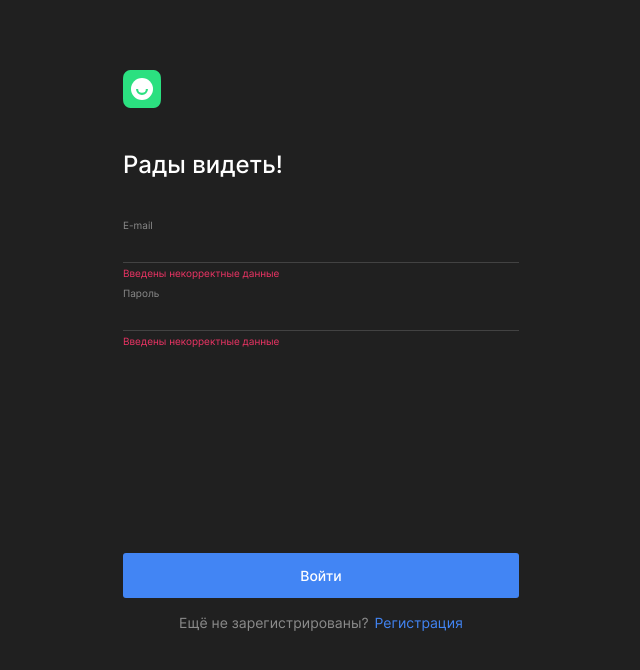
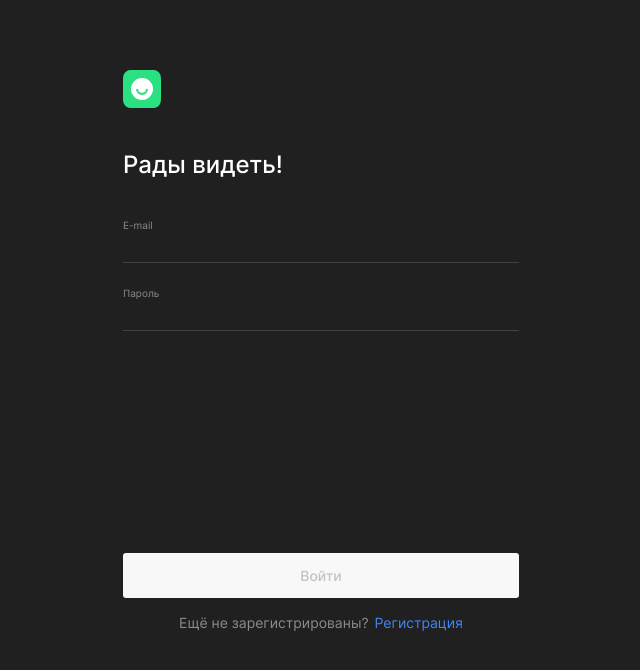
Before and after one commit to Anna-Borovkova/movies-explorer-frontend, a React (Create React App) app: page /signin in a window 1280 px wide. Shown: the top 670 px of the page, without its empty margins (319-959 px from the left). Built offline with nearby package versions, Linux system fonts and the light colour scheme; the HTML template or start-up script is replaced by a standard one.

Commit message:
feat: реализовать авторизацию и регистрацию пользователя

```diff
--- a/src/components/App/App.js
+++ b/src/components/App/App.js
@@ -22,21 +22,12 @@ function App() {
   // }
 
   // для среднего и узкого экрана посмотреть вид открытого меню
-  const menuOpened = true;
 
   const isHeaderInclude =
     location.pathname === "/" ||
     location.pathname === "/movies" ||
     location.pathname === "/saved-movies" ||
     location.pathname === "/profile";
-
-  const headerClassName =
-    location.pathname === "/"
-      ? "header header_main-page"
-      : "header header_movies-page";
-
-  const profileIconClassName =
-    location.pathname === "/" ? "profile__main-page" : "profile__movies-page";
 
   const isFooterInclude =
     location.pathname === "/" ||
@@ -48,12 +39,7 @@ function App() {
       <div className="page">
         {isHeaderInclude ? (
           <header>
-            <Header
-              headerClassName={headerClassName}
-              isLoggedIn={isLoggedIn}
-              profileIconClassName={profileIconClassName}
-              menuOpened={menuOpened}
-            />
+            <Header isLoggedIn={isLoggedIn} />
           </header>
         ) : null}
         <main className="content">
--- a/src/components/Header/Header.js
+++ b/src/components/Header/Header.js
@@ -1,18 +1,34 @@
 import "./Header.css";
+import { useState } from "react";
+import { useLocation } from "react-router-dom";
 import Logo from "../Logo/Logo";
 import Navigation from "../Navigation/Navigation";
 import Menu from "../Menu/Menu";
 
 function Header(props) {
+  const location = useLocation();
+
+  const [isMenuOpened, setIsMenuOpened] = useState(false);
+
+  function handleMenuClick() {
+    setIsMenuOpened(!isMenuOpened);
+  }
+
+  const headerClassName =
+    location.pathname === "/"
+      ? "header header_main-page"
+      : "header header_movies-page";
+
   return (
-    <div className={props.headerClassName}>
+    <div className={headerClassName}>
       <Logo />
       <Navigation
         isLoggedIn={props.isLoggedIn}
         profileIconClassName={props.profileIconClassName}
-        menuOpened={props.menuOpened}
+        isMenuOpened={isMenuOpened}
+        onClick={handleMenuClick}
       />
-      {props.isLoggedIn && <Menu />}
+      {props.isLoggedIn && <Menu onClick={handleMenuClick} />}
     </div>
   );
 }
--- a/src/components/Input/Input.js
+++ b/src/components/Input/Input.js
@@ -1,6 +1,17 @@
 import "./Input.css";
 
-function Input({ title, type, name, id, value, onChange, validationMessage }) {
+function Input({
+  title,
+  type,
+  name,
+  id,
+  value,
+  onChange,
+  pattern,
+  minLength,
+  maxLength,
+  error,
+}) {
   return (
     <div className="input">
       <p className="input__title">{title}</p>
@@ -12,8 +23,11 @@ function Input({ title, type, name, id, value, onChange, validationMessage }) {
         id={id}
         value={value}
         onChange={onChange}
+        pattern={pattern}
+        minLength={minLength}
+        maxLength={maxLength}
       />
-      <span className="input__error-message">{validationMessage}</span>
+      <span className="input__error-message">{error}</span>
     </div>
   );
 }
--- a/src/components/Login/Login.js
+++ b/src/components/Login/Login.js
@@ -6,15 +6,13 @@ import Input from "../Input/Input";
 import FormPage from "../FormPage/FormPage";
 import { useFormWithValidation } from "../../hooks/useValidation";
 import { mainApi } from "../../utils/Api/MainApi";
-import { errors } from "../../utils/config";
 
 function Login({ handleLogin }) {
-  const [isFormValid, setFormValid] = useState(true);
-
   const navigate = useNavigate();
   const [signInError, setSignInError] = useState("");
 
-  const { values, error, handleChange } = useFormWithValidation({});
+  const { values, errors, handleChange, isValid, setIsValid, resetForm } =
+    useFormWithValidation({});
 
   function handleSubmit(evt) {
     evt.preventDefault();
@@ -37,11 +35,10 @@ function Login({ handleLogin }) {
         buttonText="Войти"
         errorMessage={signInError}
         questionText="Ещё не зарегистрированы?"
-        errorMassage="Что-то пошло не так..."
         linkPath="/signup"
         linkText="Регистрация"
         onSubmit={handleSubmit}
-        isFormValid={isFormValid}
+        isFormValid={isValid}
       >
         <Input
           title="E-mail"
@@ -50,7 +47,8 @@ function Login({ handleLogin }) {
           id="signin-email-input"
           value={values.email || ""}
           onChange={handleChange}
-          validationMessage="Введены некорректные данные"
+          pattern="\w+@\w+\.\w+"
+          error={errors.email}
         />
         <Input
           title="Пароль"
@@ -59,7 +57,8 @@ function Login({ handleLogin }) {
           id="signin-password-input"
           value={values.password || ""}
           onChange={handleChange}
-          validationMessage="Введены некорректные данные"
+          pattern="^.{2,30}$"
+          error={errors.password}
         />
       </Form>
     </FormPage>
--- a/src/components/Menu/Menu.js
+++ b/src/components/Menu/Menu.js
@@ -2,7 +2,7 @@ import "./Menu.css";
 
 function Menu(props) {
   return (
-    <div className="menu">
+    <div className="menu" onClick={props.onClick}>
       <div className="menu__line"></div>
       <div className="menu__line"></div>
       <div className="menu__line"></div>
--- a/src/components/Navigation/Navigation.js
+++ b/src/components/Navigation/Navigation.js
@@ -1,12 +1,17 @@
 import "./Navigation.css";
-import { Link, NavLink } from "react-router-dom";
+import { Link, NavLink, useLocation } from "react-router-dom";
 
 function Navigation(props) {
+  const location = useLocation();
+
+  const profileIconClassName =
+    location.pathname === "/" ? "profile__main-page" : "profile__movies-page";
+
   return (
     <div
       className={
         props.isLoggedIn
-          ? props.menuOpened
+          ? props.isMenuOpened
             ? "navigation navigation_opened"
             : "navigation navigation_closed"
           : "navigation navigation__unregistrated"
@@ -14,7 +19,7 @@ function Navigation(props) {
     >
       {props.isLoggedIn ? (
         <div className="navigation__container">
-          <div className="navigation__close-button">
+          <div className="navigation__close-button" onClick={props.onClick}>
             <div className="navigation__close-button-line"></div>
             <div className="navigation__close-button-line"></div>
           </div>
@@ -59,9 +64,9 @@ function Navigation(props) {
               `navigation__path navigation__path_profile ${
                 isActive ? "navigation__path_active" : ""
               } ${
-                props.menuOpened
+                props.isMenuOpened
                   ? "profile-image profile-image_movies-page"
-                  : props.profileIconClassName === "profile__main-page"
+                  : profileIconClassName === "profile__main-page"
                   ? "profile-image profile-image_main-page"
                   : "profile-image profile-image_movies-page"
               }`
--- a/src/components/Profile/Profile.js
+++ b/src/components/Profile/Profile.js
@@ -1,5 +1,4 @@
 import "./Profile.css";
-import { useNavigate, Link } from "react-router-dom";
 
 function Profile(props) {
   const inputsDisabled = true;
--- a/src/components/Register/Register.js
+++ b/src/components/Register/Register.js
@@ -6,21 +6,13 @@ import Input from "../Input/Input";
 import FormPage from "../FormPage/FormPage";
 import { useFormWithValidation } from "../../hooks/useValidation";
 import { mainApi } from "../../utils/Api/MainApi";
-import { errors } from "../../utils/config";
 
 function Register({ handleLogin }) {
-  const [isFormValid, setFormValid] = useState(false);
+  const navigate = useNavigate();
 
-  const navigate = useNavigate();
   const [signUpError, setSignUpError] = useState("");
-
-  // const { values, error, handleChange } = useFormWithValidation(
-  //   { name: "", email: "", password: "" },
-  //   { name: "", email: "", password: "" },
-  //   { name: false, email: false, password: false }
-  // );
-
-  const { values, error, handleChange } = useFormWithValidation({});
+  const { values, errors, handleChange, isValid, setIsValid, resetForm } =
+    useFormWithValidation({});
 
   function handleSubmit(evt) {
     evt.preventDefault();
@@ -49,7 +41,7 @@ function Register({ handleLogin }) {
         linkPath="/signin"
         linkText="Войти"
         onSubmit={handleSubmit}
-        isFormValid={isFormValid}
+        isFormValid={isValid}
       >
         <Input
           title="Имя"
@@ -58,7 +50,8 @@ function Register({ handleLogin }) {
           id="name-input"
           value={values.name || ""}
           onChange={handleChange}
-          validationMessage="Введены некорректные данные"
+          pattern="^[A-zА-яё\s\-]{2,30}$"
+          error={errors.name}
         />
         <Input
           title="E-mail"
@@ -67,7 +60,8 @@ function Register({ handleLogin }) {
           id="signup-email-input"
           value={values.email || ""}
           onChange={handleChange}
-          validationMessage="Введены некорректные данные"
+          pattern="\w+@\w+\.\w+"
+          error={errors.email}
         />
         <Input
           title="Пароль"
@@ -76,7 +70,8 @@ function Register({ handleLogin }) {
           id="signup-password-input"
           value={values.password || ""}
           onChange={handleChange}
-          validationMessage="Введены некорректные данные"
+          pattern="^.{2,30}$"
+          error={errors.password}
         />
       </Form>
     </FormPage>
--- a/src/hooks/useValidation.js
+++ b/src/hooks/useValidation.js
@@ -1,38 +1,34 @@
-import { useState, useCallback, useEffect } from "react";
+import { useState, useCallback } from "react";
+import { errorsMessages } from "../utils/config";
 
-//хук управления формой и валидации формы
-export function useFormWithValidation(
-  initialValue = {},
-  initialError,
-  initialIsValid
-) {
-  const [values, setValues] = useState(initialValue);
-  const [errors, setErrors] = useState(initialError);
-  const [isValid, setIsValid] = useState(initialIsValid);
-
-  // useEffect(() => {
-  //   setIsFormValid(Object.values(inputsValidity).every(validity => validity === true));
-  // }, [inputsValidity])
+export function useFormWithValidation() {
+  const [values, setValues] = useState({});
+  const [errors, setErrors] = useState({});
+  const [isValid, setIsValid] = useState(false);
 
   const handleChange = (event) => {
-    // const target = event.target;
-    // const name = target.name;
-    // const value = target.value;
-    const { value, name } = event.target;
+    const input = event.target;
+    const { value, name } = input;
+
+    if (input.validity.patternMismatch) {
+      input.setCustomValidity(errorsMessages[name]);
+    } else {
+      input.setCustomValidity("");
+    }
+
     setValues({ ...values, [name]: value });
-    setErrors({...errors, [name]: event.target.validationMessage });
-    setIsValid(event.target.closest("form").checkValidity());
+    setErrors({ ...errors, [name]: input.validationMessage });
+    setIsValid(input.closest("form").checkValidity());
   };
 
-  // const resetForm = useCallback(
-  //   (newValues = {}, newErrors = {}, newIsValid = false) => {
-  //     setValues(newValues);
-  //     setErrors(newErrors);
-  //     setIsValid(newIsValid);
-  //   },
-  //   [setValues, setErrors, setIsValid]
-  // );
+  const resetForm = useCallback(
+    (newValues = {}, newErrors = {}, newIsValid = false) => {
+      setValues(newValues);
+      setErrors(newErrors);
+      setIsValid(newIsValid);
+    },
+    [setValues, setErrors, setIsValid]
+  );
 
-  // return { values, handleChange, errors, isValid, resetForm };
-  return { values, handleChange, setValues };
+  return { values, errors, handleChange, isValid, setIsValid, resetForm };
 }
--- a/src/utils/config.js
+++ b/src/utils/config.js
@@ -1,9 +1,5 @@
-export const errors = {
-  emailError: "Поле не соответствует шаблону электронной почты",
-  nameError: "От 2 до 30 символов. Только литиница, кириллица, пробел и дефис",
-  passwordError: "От 2 до 30 символов",
+export const errorsMessages = {
+  email: "Поле не соответствует шаблону электронной почты",
+  name: "От 2 до 30 символов. Только литиница, кириллица, пробел и дефис",
+  password: "От 2 до 30 символов",
 };
-
-export const regExpEmail = /\w+@\w+\.\w+/;
-export const regExpName = /^[A-zА-яё\s\-]{2,30}$/;
-export const regExpPassword = /^.{2,30}$/;
```
Also changed, not shown: src/utils/validation.js (deleted, +0 -33 lines).
